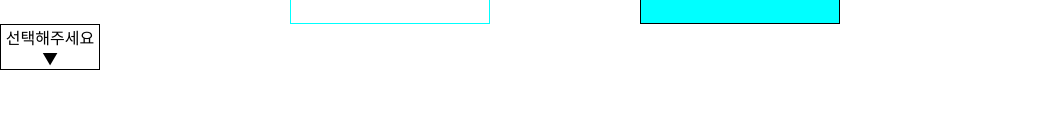
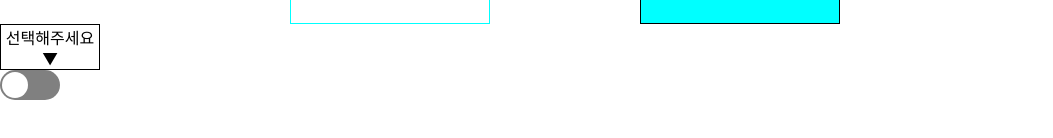
Before and after one commit to assash17/common-component, a React (Create React App) app: page / in a window 1280 px wide. Shown: the part 252-390 px from the top of the page, without its empty margins (0-1053 px from the left). Built offline with nearby package versions, Linux system fonts and the light colour scheme.

Commit message:
[feat] Switch 컴포넌트 기본 구현

```diff
--- a/src/App.tsx
+++ b/src/App.tsx
@@ -2,12 +2,13 @@ import { useState } from "react";
 import "./App.css";
 import { Button } from "./components/Button";
 import { Option, Select } from "./components/Select";
+import { Switch } from "./components/Switch";
 import { CheckBoxExample } from "./example/CheckBoxExample";
 import { RadioExample } from "./example/RadioExample";
 
 function App() {
   const [selectedValue, setSelectedValue] = useState("");
-
+  const [isOn, setIsOn] = useState(false);
   return (
     <div className="App">
       <CheckBoxExample></CheckBoxExample>
@@ -37,6 +38,13 @@ function App() {
           return <Option value={city}>{city}</Option>;
         })}
       </Select>
+
+      <Switch
+        isOn={isOn}
+        onToggle={() => {
+          setIsOn(!isOn);
+        }}
+      ></Switch>
     </div>
   );
 }
--- /dev/null
+++ b/src/components/Switch/index.tsx
@@ -0,0 +1,54 @@
+import styled, { css } from "styled-components";
+
+export const Switch = ({
+  isOn = false,
+  onToggle,
+}: {
+  isOn?: boolean;
+  onToggle: () => void;
+}) => {
+  return (
+    <div>
+      <Track isOn={isOn} onClick={onToggle}>
+        <Thumb isOn={isOn}></Thumb>
+      </Track>
+    </div>
+  );
+};
+
+const Track = styled.div<{ isOn: boolean }>`
+  position: relative;
+  width: 60px;
+  height: 30px;
+  border-radius: 50px;
+  ${({ isOn }) => {
+    return isOn
+      ? css`
+          background-color: aqua;
+        `
+      : css`
+          background-color: gray;
+        `;
+  }};
+`;
+
+const Thumb = styled.div<{ isOn: boolean }>`
+  position: absolute;
+  top: 2px;
+  left: 2px;
+  width: 26px;
+  height: 26px;
+  border-radius: 50%;
+  background-color: white;
+  ${({ isOn }) => {
+    return isOn
+      ? css`
+          transform: translateX(30px);
+        `
+      : css`
+          transform: translateX(0px);
+        `;
+  }};
+
+  transition: transform 0.3s ease-out;
+`;
```
